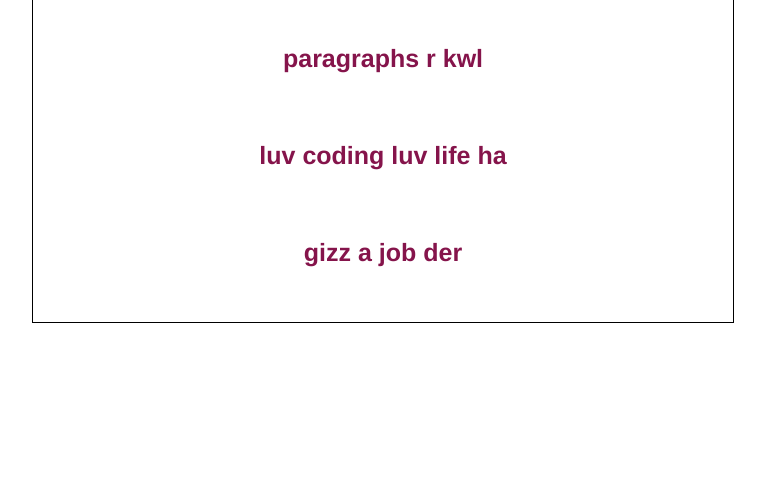
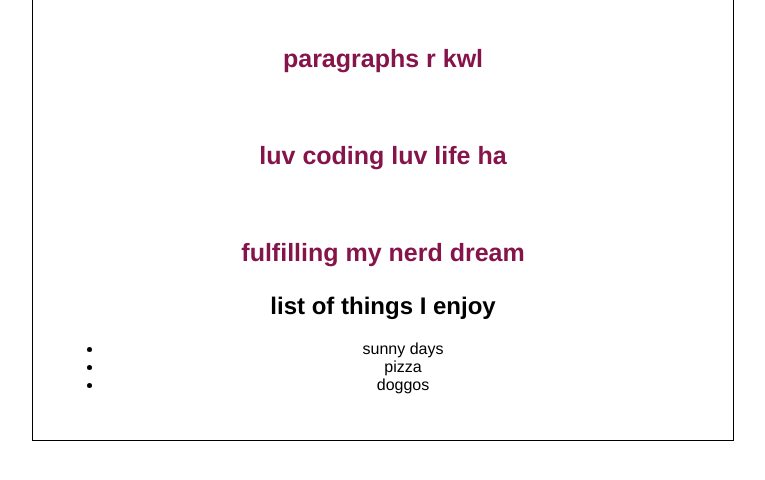
Before and after one commit to kateprenty/First_Website-, a plain HTML site: page index.html in a window 1280 px wide. Shown: the part 210-690 px from the top of the page, without its empty margins (257-1022 px from the left). Drawn offline with Linux system fonts and the light colour scheme.

Commit message:
edit for branch

```diff
--- a/index.html
+++ b/index.html
@@ -13,7 +13,13 @@
     <br>
     <p> luv coding luv life ha </p>
     <br>
-    <p> gizz a job der </p>
+    <p> fulfilling my nerd dream </p>
+
+    <h2> list of things I enjoy </h2>
+    <ul>
+      <li>sunny days</li>
+      <li>pizza </li>
+      <li>doggos</li>
 
 
 
```
